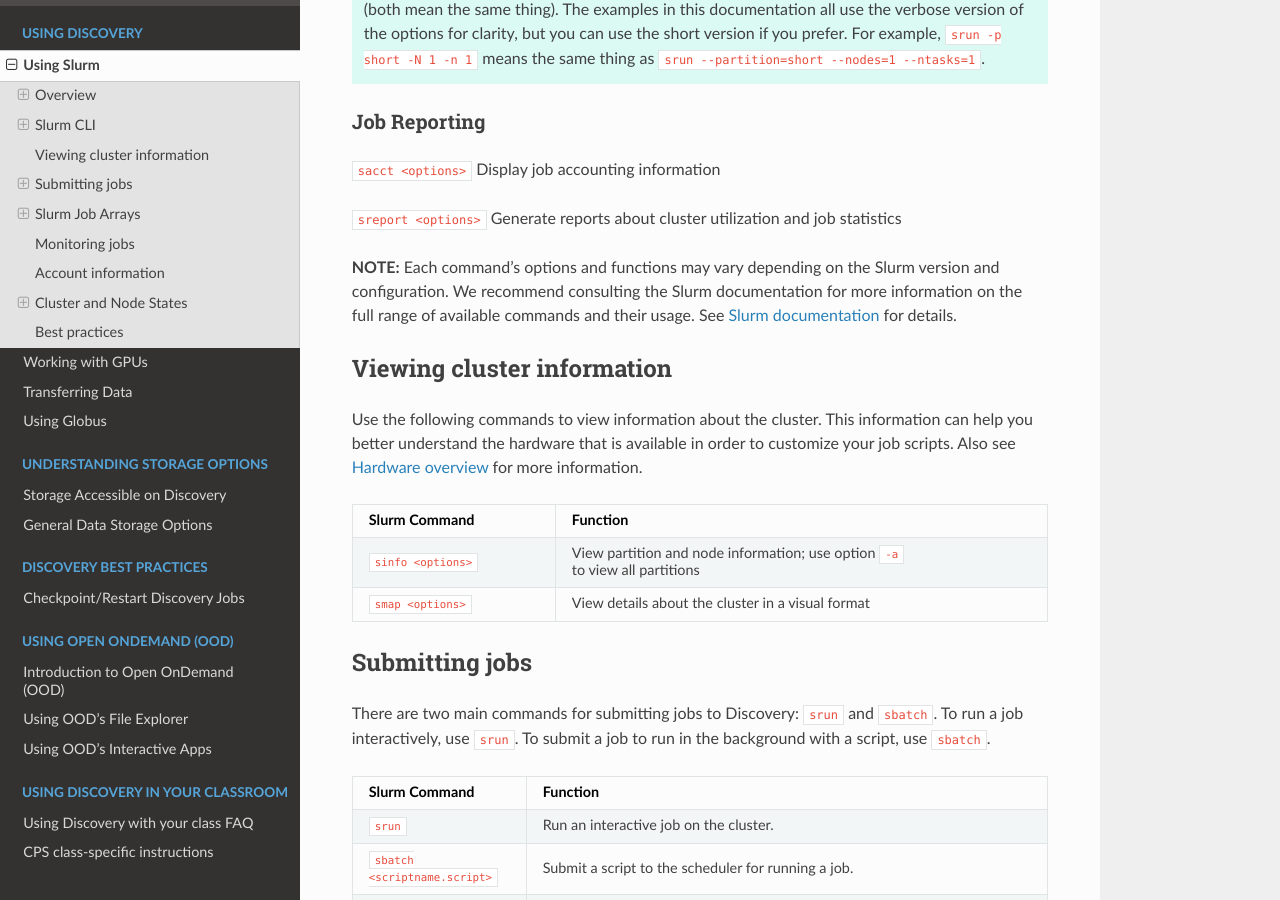
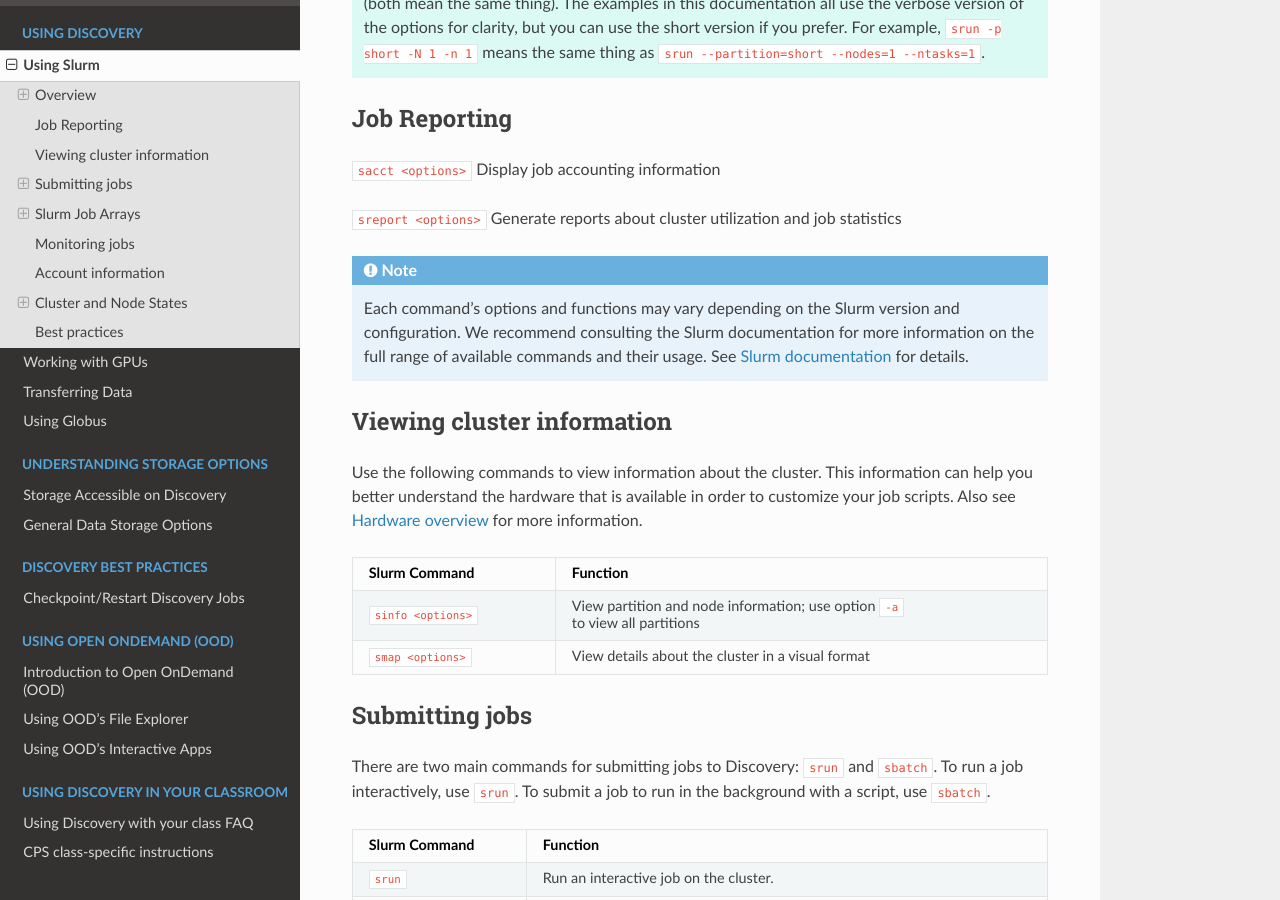
Before and after one commit to northeastern-rc/rc-public-documentation, a Sphinx documentation site: the page built from docs/source/using-discovery/usingslurm.rst, in a window 1280 px wide and 900 px high, scrolled down 2050 px. Built offline with Sphinx 7.4.7 and the Read the Docs theme 2.0.0, drawn with Linux system fonts in a browser that asks for light colours; some of the changed lines change nothing that is shown.

Commit message:
Update heading type to be consistent

```diff
--- a/docs/source/using-discovery/usingslurm.rst
+++ b/docs/source/using-discovery/usingslurm.rst
@@ -58,7 +58,7 @@
 
 
 Slurm CLI
-==============
+----------
 List of typical Slurm commands for working on Discovery.
 
 These functions are fully documented for the version of Slurm installed, which is listed in the manual pages. To get the manual pages for the Slurm functions, run ``man <SLURM_command>`` on the HPC. This command lists all the parameters and keywords that you can use with the given Slurm commands. You can also run ``<SLURM_command> --help``, which will list the help page for the Slurm function. These two give you the full possibilities of what these functions can do. The following sections are helpful/commonly used Slurm commands that are good to know for different ticket requests and common checks on the cluster.
@@ -68,12 +68,13 @@
 
 
 Job Reporting
--------------
+==============
 ``sacct <options>`` Display job accounting information
 
 ``sreport <options>`` Generate reports about cluster utilization and job statistics
 
-**NOTE:** Each command's options and functions may vary depending on the Slurm version and configuration. We recommend consulting the Slurm documentation for more information on the full range of available commands and their usage. See `Slurm documentation`_ for details.
+.. note::
+  Each command's options and functions may vary depending on the Slurm version and configuration. We recommend consulting the Slurm documentation for more information on the full range of available commands and their usage. See `Slurm documentation`_ for details.
 
 Viewing cluster information
 ===========================
```
